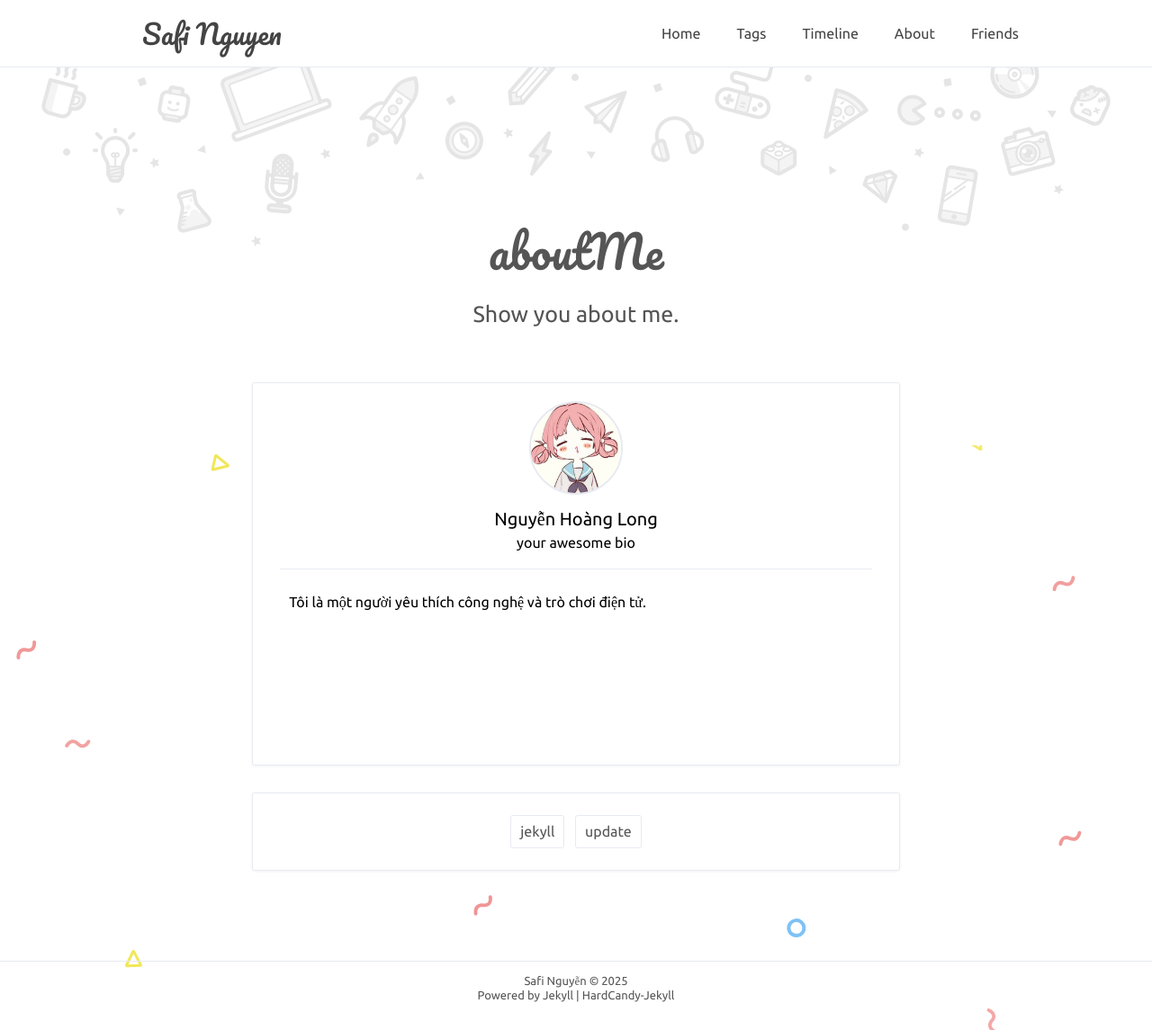
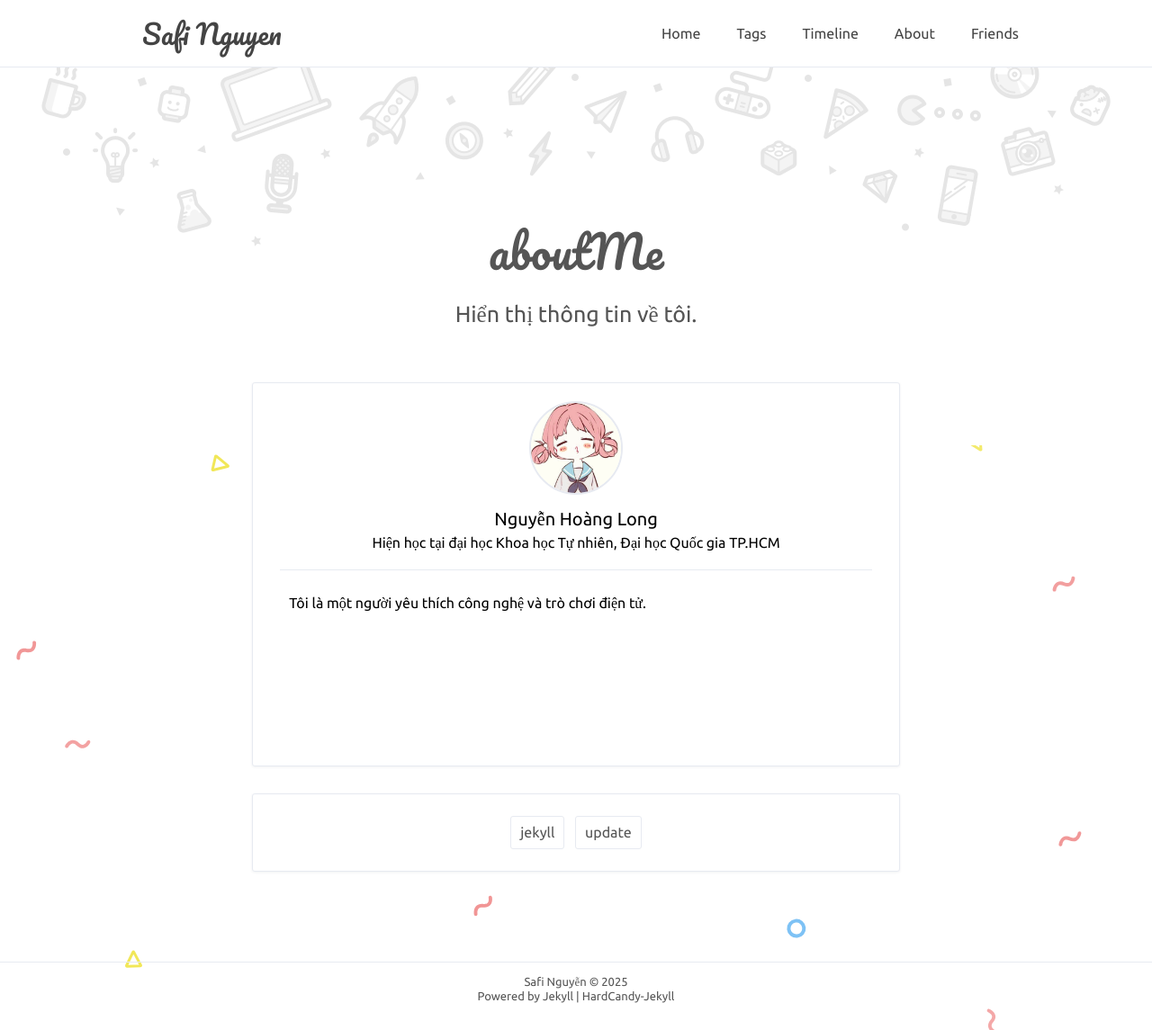
Before and after one commit to SafiNguyen/SafiNguyen.github.io, a Jekyll site: the page built from about.html, in a window 1280 px wide. Shown: the whole page at 90% size. Built offline with Jekyll 4.4.1, drawn with Linux system fonts in a browser that asks for light colours.

Commit message:
Update site content to Vietnamese and English
Changed page titles and descriptions in about.html, index.html, and tags.html to Vietnamese and English. Updated bio in _config.yml to provide more accurate personal information.

```diff
--- a/_config.yml
+++ b/_config.yml
@@ -19,7 +19,7 @@ author: true
 name: 'Nguyễn Hoàng Long'
 NickName: 'Safi'
 webtitle: 'Safi Nguyen'
-bio: 'your awesome bio'
+bio: 'Hiện học tại đại học Khoa học Tự nhiên, Đại học Quốc gia TP.HCM'
 about: true
 aboutyou: 'Tôi là một người yêu thích công nghệ và trò chơi điện tử.'
 portraits: '/assets/profile.jpeg' # path to your portrait image
--- a/about.html
+++ b/about.html
@@ -1,8 +1,8 @@
 ---
 layout: default
-title: 关于我
+title: Về tôi
 page-title: aboutMe
-home-title: Show you about me.
+home-title: Hiển thị thông tin về tôi.
 description:
 ---
 
--- a/index.html
+++ b/index.html
@@ -1,7 +1,7 @@
 ---
 layout: default
 title: Safi Nguyễn
-page-title: Trang chủ 🏠
+page-title: 🏠 Trang chủ 🏠
 home-title: Safi Nguyễn
 description: Blog cá nhân của Nguyễn Hoàng Long
 ---
--- a/tags.html
+++ b/tags.html
@@ -1,6 +1,6 @@
 ---
 layout: default
-title: 标签
+title: Tags
 page-title: tags
 home-title: Let's pick something.
 description:
```
